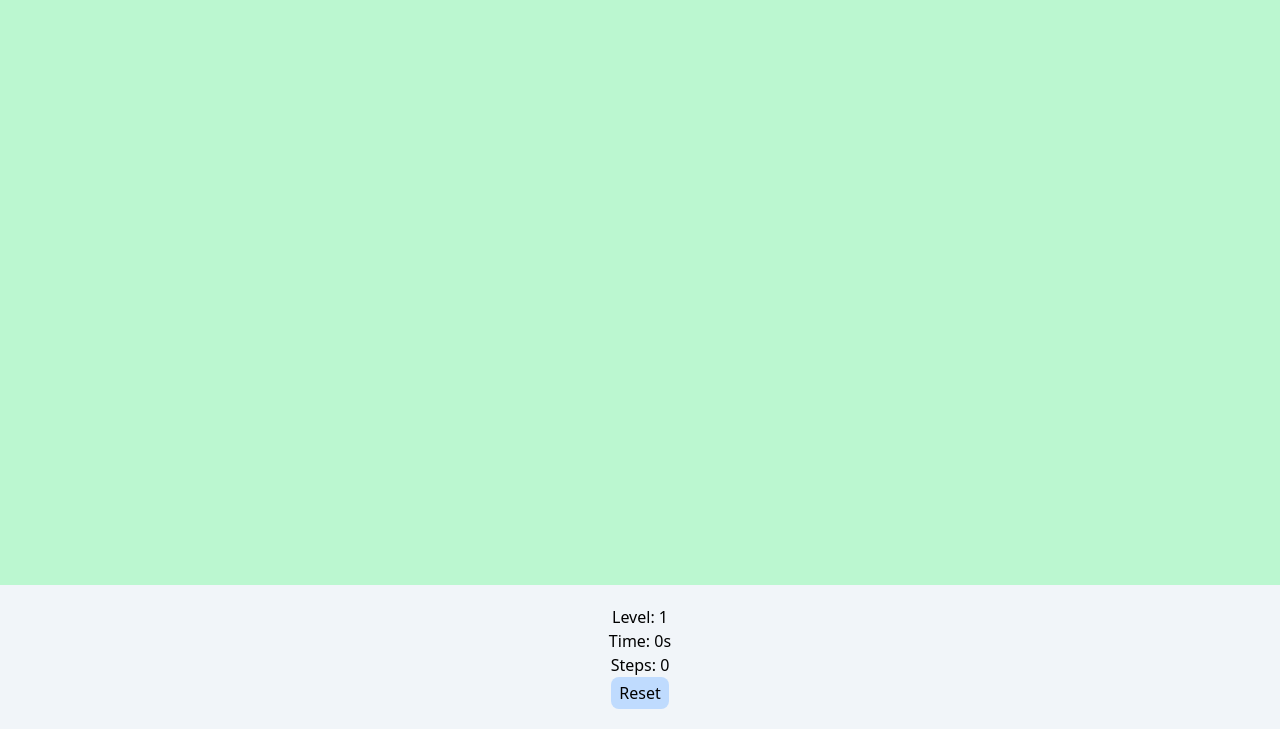
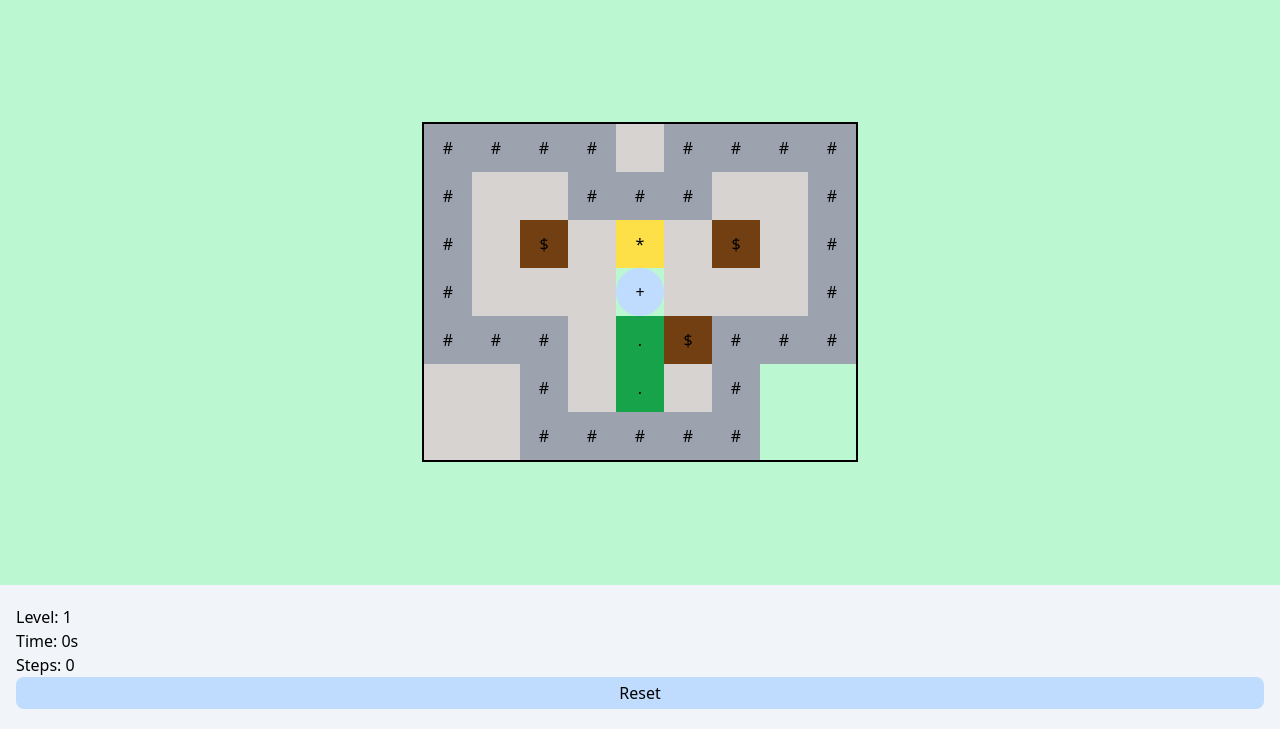
Before and after one commit to kristjanv001/sokoban-js, a website built with Vite: page index.html in a window 1280 px wide. Shown: the part 71-800 px from the top of the page. Built offline with nearby package versions, Linux system fonts and the light colour scheme.

Commit message:
parsing levels from a txt file

```diff
--- a/index.html
+++ b/index.html
@@ -5,20 +5,21 @@
     <link rel="icon" type="image/svg+xml" href="/vite.svg" />
     <meta name="viewport" content="width=device-width, initial-scale=1.0" />
     <title>Sokoban Game</title>
+    <script type="module" src="/src/main.ts"></script>
   </head>
-  <body class="relative min-h-screen bg-red-700" style="height: calc(var(--vh, 1vh) * 100);">
-    <header class="h-[40px]">
-      <h1 class="text-3xl font-bold">Hello Sokoban!</h1>
+  <body class="relative min-h-screen bg-slate-100" style="height: calc(var(--vh, 1vh) * 100);">
+    <header class="h-[70px] flex justify-center items-center">
+      <h1 class="text-3xl font-bold">Sokoban 📦</h1>
     </header>
-    <main class="relative bg-green-200" style="height: calc(100vh - 144px - 40px);">
-      <div id="app"></div>
+    <main class="relative bg-green-200 flex flex-col justify-center place-items-center" style="height: calc(100vh - 144px - 70px);">
+      <div id="game"></div>
+      <pre id="fileContent"></pre>
     </main>
-    <aside class="bg-slate-100 h-[144px] sticky top-[100vh] flex flex-col justify-center items-center">
+    <aside class="bg-slate-100 h-[144px] sticky top-[100vh] flex flex-col justify-center px-4">
       <p>Level: 1</p>
       <p>Time: 0s</p>
       <p>Steps: 0</p>
-      <button class="rounded-lg bg-blue-200 px-2 py-1">Reset</button>
+      <button id="reset-btn" class="rounded-lg bg-blue-200 px-2 py-1">Reset</button>
     </aside>
-    <script type="module" src="/src/main.ts"></script>
   </body>
 </html>
--- /dev/null
+++ b/levels.txt
@@ -0,0 +1,32 @@
+Level 1
+'MICROCOSMOS 01'
+#### ####
+#  ###  #
+# $ * $ #
+#   +   #
+### .$###
+  # . #
+  #####
+
+Level 5
+'MICROCOSMOS 05'
+     ####
+ #####  #
+ # $ $  #
+ #.# #. #
+ # $@$ ##
+##.# #.##
+#  * *  #
+#   #   #
+#########
+
+Level 6
+'MICROCOSMOS 06'
+ #####
+ #   #
+ # # ##
+## *  ##
+# $*$  #
+#  * # #
+## .  +#
+ #######
--- a/src/counter.ts
+++ /dev/null
@@ -1,9 +0,0 @@
-export function setupCounter(element: HTMLButtonElement) {
-  let counter = 0
-  const setCounter = (count: number) => {
-    counter = count
-    element.innerHTML = `count is ${counter}`
-  }
-  element.addEventListener('click', () => setCounter(counter + 1))
-  setCounter(0)
-}
--- a/src/main.ts
+++ b/src/main.ts
@@ -1,18 +1,91 @@
 import "./style.css";
 // import { setupGame } from "./game";
-// import { setupCounter } from "./counter.ts";
+// document.getElementById("game")!.innerHTML = `<div class="h-full"></div>`;
 
-document.querySelector<HTMLDivElement>("#app")!.innerHTML = `
-  <div >
+const charMap: { [key: string]: string } = {
+  "#": "bg-gray-400", // wall
+  "@": "bg-blue-200 rounded-full", // player
+  "+": "bg-blue-200 rounded-full", // player on goal
+  $: "bg-yellow-900", // box
+  "*": "bg-yellow-300", // box on goal
+  ".": "bg-green-600", // goal
+  " ": "bg-stone-300", // floor
+};
 
-  </div>
-`;
+class Level {
+  levelNum: number;
+  levelPlan: string[][];
+
+  constructor(levelPlan: string, levelNum: number) {
+    this.levelPlan = levelPlan.split("\n").map((row) => [...row]);
+    this.levelNum = levelNum;
+  }
+}
+
+function parseLevelsFile(levelsFile: string): Promise<Level[]> {
+  const levels: Level[] = [];
+
+  return fetch(levelsFile)
+    .then((response) => response.text())
+    .then((levelsStr) => {
+      const levelSections = levelsStr.trim().split(/\n\s*\n/);
+
+      levelSections.forEach((section) => {
+        const lines = section.split("\n");
+        const levelNum = parseInt(lines[0].replace("Level", "").trim());
+        const levelPlanLines = lines.slice(1).filter((line) => /^[ #]/.test(line));
+        const levelPlan = levelPlanLines.join("\n");
+
+        levels.push(new Level(levelPlan, levelNum));
+      });
+      return levels;
+    });
+}
+
+parseLevelsFile("levels.txt").then((lvls) => {
+  console.log(lvls);
+
+  startGame(lvls[0])
+});
+
+
+function startGame(l: Level) {
+
+  const level = l.levelPlan
+
+  const gameContainer = document.getElementById("game")!;
+  const board = document.createElement("div");
+  board.className = "border-2 border-black mx-auto grid justify-center";
+
+  for (let row = 0; row < level.length; row++) {
+    const rowElem = document.createElement("div");
+    rowElem.className = "flex";
+
+    for (let col = 0; col < level[row].length; col++) {
+      const currItem = level[row][col];
+      const gridItem = document.createElement("div");
+      gridItem.className = `${charMap[currItem]} h-12 w-12 flex justify-center items-center`;
+
+      const char = document.createElement("span");
+      char.textContent = currItem;
+      gridItem.appendChild(char);
+
+      rowElem.appendChild(gridItem);
+    }
+
+    board.appendChild(rowElem);
+  }
+
+  gameContainer.appendChild(board);
+}
+
+
+// ===============
+
+document.getElementById("reset-btn")!.addEventListener("click", () => console.log("reset..."));
 
 // setupCounter(document.querySelector<HTMLButtonElement>("#counter")!);
-// setupGame(document.querySelector<HTMLButtonElement>("#counter")!);
 // <button id="counter" type="button"></button>
 
-
-
 let vh = window.innerHeight * 0.01;
-document.documentElement.style.setProperty('--vh', `${vh}`);
+document.documentElement.style.setProperty("--vh", `${vh}`);
```
Also changed, not shown: tsconfig.json (+6 -2 lines).
